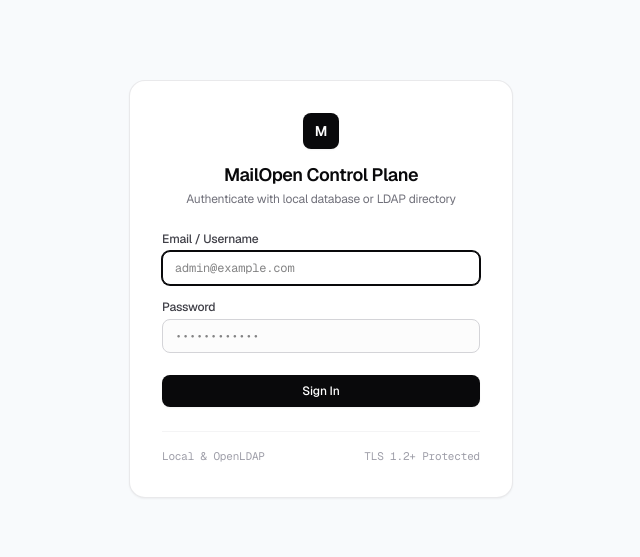
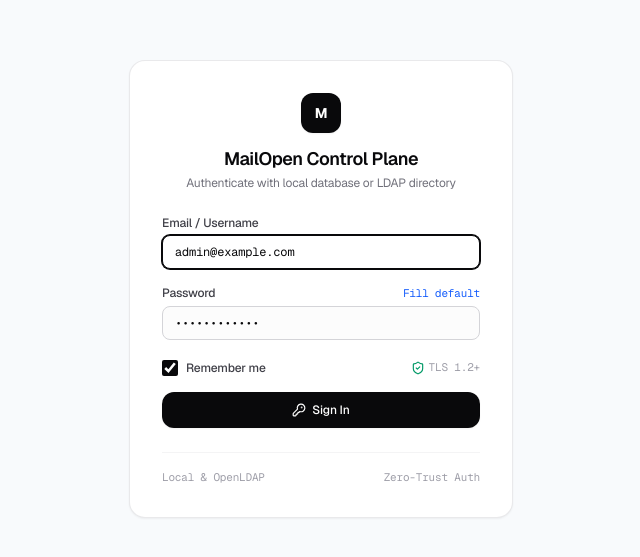
Before and after one commit to azdharsyahputra/openmail-panel, a Next.js app: page / in a window 1280 px wide. Shown: the part 111-668 px from the top of the page, without its empty margins (319-959 px from the left). Built offline with nearby package versions, Linux system fonts and the light colour scheme.

Commit message:
fix(auth): fix nested error parsing, add Remember Me and auto-fill credentials to login page

```diff
--- a/src/components/views/LoginView.tsx
+++ b/src/components/views/LoginView.tsx
@@ -1,14 +1,29 @@
 "use client";
 
-import React, { useState } from "react";
+import React, { useEffect, useState } from "react";
 import { useAuth } from "@/lib/auth";
+import { Lock, ShieldCheck, KeyRound, Check } from "lucide-react";
 
 export function LoginView() {
   const { login } = useAuth();
-  const [username, setUsername] = useState("");
-  const [password, setPassword] = useState("");
+  const [username, setUsername] = useState("admin@example.com");
+  const [password, setPassword] = useState("Password123!");
+  const [rememberMe, setRememberMe] = useState(true);
   const [loading, setLoading] = useState(false);
   const [error, setError] = useState<string | null>(null);
+
+  useEffect(() => {
+    if (typeof window !== "undefined") {
+      const savedUser = localStorage.getItem("openmail_saved_username");
+      const savedPass = localStorage.getItem("openmail_saved_password");
+      const savedRemember = localStorage.getItem("openmail_remember_me");
+      if (savedRemember === "true") {
+        setRememberMe(true);
+        if (savedUser) setUsername(savedUser);
+        if (savedPass) setPassword(savedPass);
+      }
+    }
+  }, []);
 
   const handleSubmit = async (e: React.FormEvent) => {
     e.preventDefault();
@@ -21,12 +36,35 @@ export function LoginView() {
       setLoading(true);
       setError(null);
       await login({ username, password });
+
+      if (typeof window !== "undefined") {
+        if (rememberMe) {
+          localStorage.setItem("openmail_remember_me", "true");
+          localStorage.setItem("openmail_saved_username", username);
+          localStorage.setItem("openmail_saved_password", password);
+        } else {
+          localStorage.removeItem("openmail_remember_me");
+          localStorage.removeItem("openmail_saved_username");
+          localStorage.removeItem("openmail_saved_password");
+        }
+      }
     } catch (err: unknown) {
-      const msg = err instanceof Error ? err.message : "Authentication failed";
+      const msg =
+        err instanceof Error
+          ? err.message
+          : typeof err === "object" && err !== null && "message" in err
+          ? String((err as { message: unknown }).message)
+          : "Invalid username or password";
       setError(msg);
     } finally {
       setLoading(false);
     }
+  };
+
+  const handleFillDemo = () => {
+    setUsername("admin@example.com");
+    setPassword("Password123!");
+    setError(null);
   };
 
   return (
@@ -34,7 +72,7 @@ export function LoginView() {
       <div className="w-full max-w-sm bg-white border border-zinc-200/80 rounded-2xl p-8 shadow-xs">
         {/* Brand Header */}
         <div className="text-center mb-6">
-          <div className="w-9 h-9 rounded-lg bg-zinc-950 flex items-center justify-center text-white font-semibold text-sm mx-auto mb-3 shadow-xs tracking-tight">
+          <div className="w-10 h-10 rounded-xl bg-zinc-950 flex items-center justify-center text-white font-bold text-sm mx-auto mb-3 shadow-xs tracking-tight">
             M
           </div>
           <h1 className="text-lg font-semibold text-zinc-950 tracking-tight">MailOpen Control Plane</h1>
@@ -42,12 +80,12 @@ export function LoginView() {
         </div>
 
         {error && (
-          <div className="mb-4 p-2.5 rounded-lg bg-red-50 border border-red-200 text-red-700 text-xs font-mono">
+          <div className="mb-4 p-3 rounded-xl bg-red-50 border border-red-200 text-red-700 text-xs font-mono">
             {error}
           </div>
         )}
 
-        <form onSubmit={handleSubmit} className="space-y-3.5">
+        <form onSubmit={handleSubmit} className="space-y-4">
           <div>
             <label className="block text-xs font-medium text-zinc-700 mb-1">
               Email / Username
@@ -64,9 +102,18 @@ export function LoginView() {
           </div>
 
           <div>
-            <label className="block text-xs font-medium text-zinc-700 mb-1">
-              Password
-            </label>
+            <div className="flex justify-between items-center mb-1">
+              <label className="block text-xs font-medium text-zinc-700">
+                Password
+              </label>
+              <button
+                type="button"
+                onClick={handleFillDemo}
+                className="text-[11px] font-mono text-blue-600 hover:text-blue-800 cursor-pointer"
+              >
+                Fill default
+              </button>
+            </div>
             <input
               type="password"
               value={password}
@@ -77,18 +124,43 @@ export function LoginView() {
             />
           </div>
 
+          {/* Remember Me & Security Status */}
+          <div className="flex items-center justify-between text-xs pt-1">
+            <label className="flex items-center gap-2 text-zinc-700 cursor-pointer select-none">
+              <input
+                type="checkbox"
+                checked={rememberMe}
+                onChange={(e) => setRememberMe(e.target.checked)}
+                className="w-4 h-4 rounded text-zinc-950 accent-zinc-950 cursor-pointer"
+              />
+              <span className="font-medium">Remember me</span>
+            </label>
+
+            <span className="text-[11px] text-zinc-400 font-mono flex items-center gap-1">
+              <ShieldCheck className="w-3.5 h-3.5 text-emerald-600" />
+              <span>TLS 1.2+</span>
+            </span>
+          </div>
+
           <button
             type="submit"
             disabled={loading}
-            className="w-full mt-2 py-2 px-4 rounded-lg bg-zinc-950 hover:bg-zinc-800 active:bg-black text-white font-medium text-xs shadow-xs transition-all disabled:opacity-50 cursor-pointer"
+            className="w-full mt-2 py-2.5 px-4 rounded-xl bg-zinc-950 hover:bg-zinc-800 active:bg-black text-white font-medium text-xs shadow-xs transition-all disabled:opacity-50 cursor-pointer flex items-center justify-center gap-1.5"
           >
-            {loading ? "Authenticating..." : "Sign In"}
+            {loading ? (
+              <span>Authenticating...</span>
+            ) : (
+              <>
+                <KeyRound className="w-3.5 h-3.5" />
+                <span>Sign In</span>
+              </>
+            )}
           </button>
         </form>
 
         <div className="mt-6 pt-4 border-t border-zinc-100 flex items-center justify-between text-[11px] text-zinc-400 font-mono">
           <span>Local & OpenLDAP</span>
-          <span>TLS 1.2+ Protected</span>
+          <span>Zero-Trust Auth</span>
         </div>
       </div>
     </div>
--- a/src/lib/api.ts
+++ b/src/lib/api.ts
@@ -216,7 +216,17 @@ class ApiClient {
       let errMsg = response.statusText;
       try {
         const errJson = await response.json();
-        errMsg = errJson.message || errJson.error || JSON.stringify(errJson);
+        if (typeof errJson.error === "object" && errJson.error !== null && errJson.error.message) {
+          errMsg = errJson.error.message;
+        } else if (typeof errJson.error === "string") {
+          errMsg = errJson.error;
+        } else if (errJson.message && typeof errJson.message === "string") {
+          errMsg = errJson.message;
+        } else if (errJson.detail && typeof errJson.detail === "string") {
+          errMsg = errJson.detail;
+        } else {
+          errMsg = JSON.stringify(errJson);
+        }
       } catch {
         const text = await response.text();
         if (text) errMsg = text;
```
